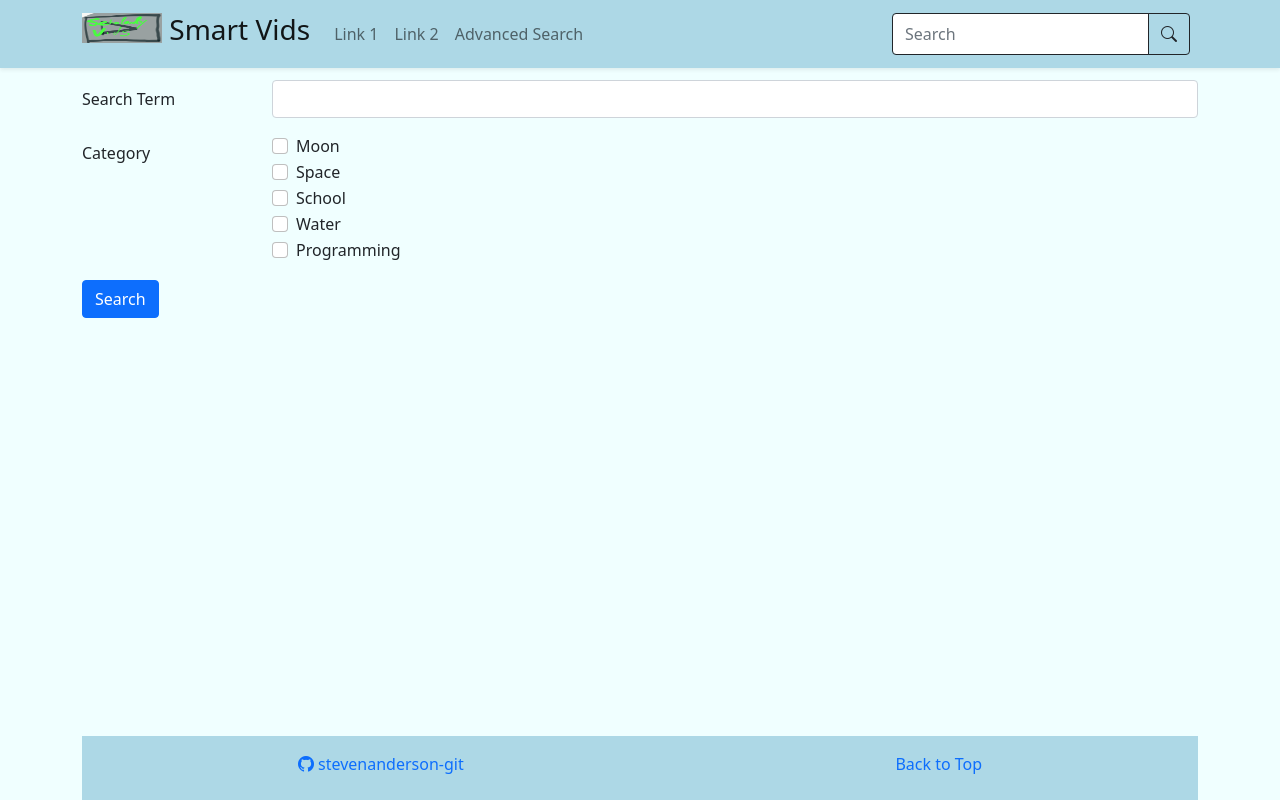
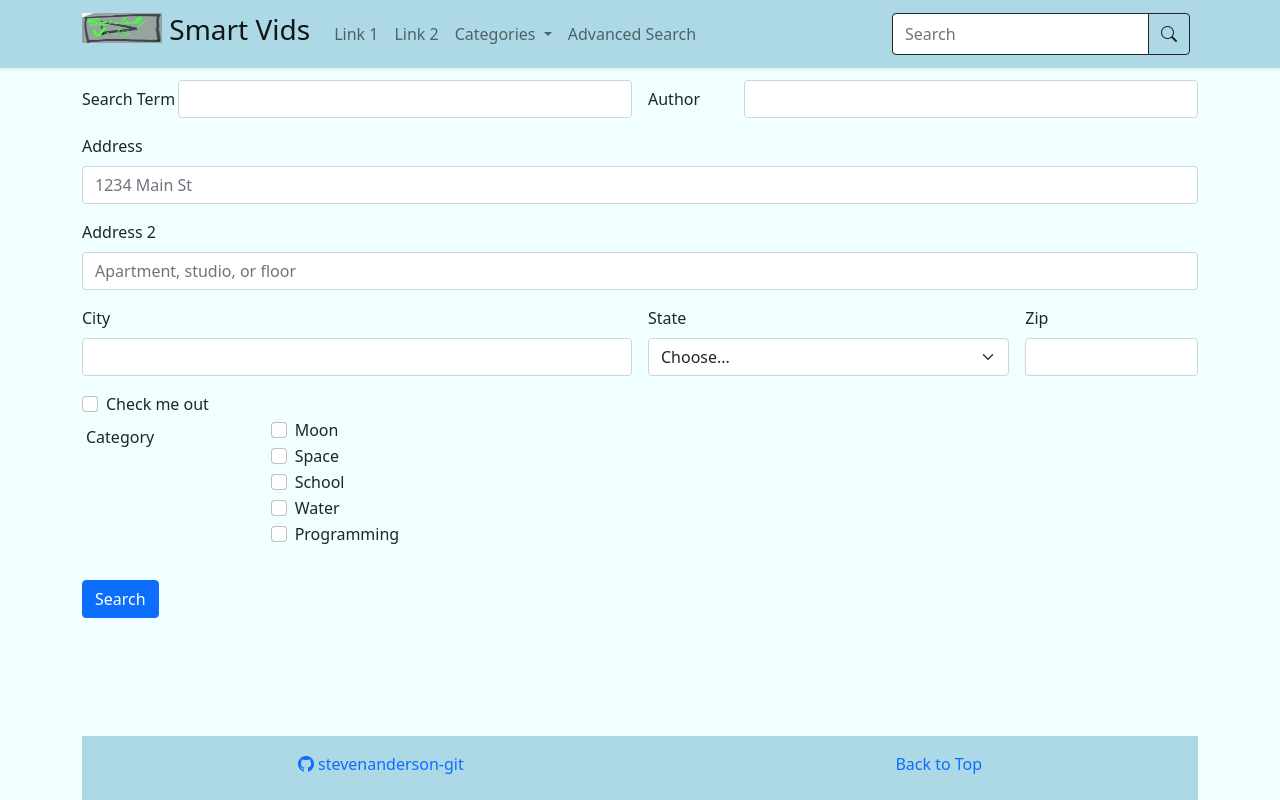
Before and after one commit to stevenanderson-git/scholarlyvids, a Flask app: page /advanced_search in a window 1280 px wide. Run offline with Flask 2, Linux system fonts and the light colour scheme.

Commit message:
Changes to Forms

```diff
--- a/flaskr/templates/advanced_search.html
+++ b/flaskr/templates/advanced_search.html
@@ -1,13 +1,72 @@
 {% extends 'base.html' %}
 {% block content %}
-<div class="container-lg">
-    <form action="{{url_for('search')}}">
-        <div class="row mb-3">
-            <label for="search-term" class="col-sm-2 col-form-label">Search Term</label>
+
+<form class="row g-3 mb-3" action="{{url_for('search')}}">
+
+
+    <div class="col-lg">
+        <div class="row">
+            <label for="search-term" class="text-nowrap col-sm-2 col-form-label">Search Term</label>
             <div class="col-sm-10">
                 <input class="form-control" name="q" id="search-term">
             </div>
+
         </div>
+    </div>
+    <div class="col-lg">
+        <div class="row">
+            <label for="author-term" class="col-sm-2 col-form-label">Author</label>
+            <div class="col-sm-10">
+                <input class="form-control" name="author" id="author-term">
+            </div>
+        </div>
+    </div>
+
+
+
+
+
+    <div class="col-12">
+        <label for="inputAddress" class="form-label">Address</label>
+        <input type="text" class="form-control" id="inputAddress" placeholder="1234 Main St">
+    </div>
+    <div class="col-12">
+        <label for="inputAddress2" class="form-label">Address 2</label>
+        <input type="text" class="form-control" id="inputAddress2" placeholder="Apartment, studio, or floor">
+    </div>
+    <div class="col-md-6">
+        <label for="inputCity" class="form-label">City</label>
+        <input type="text" class="form-control" id="inputCity">
+    </div>
+    <div class="col-md-4">
+        <label for="inputState" class="form-label">State</label>
+        <select id="inputState" class="form-select">
+            <option selected>Choose...</option>
+            <option>...</option>
+        </select>
+    </div>
+    <div class="col-md-2">
+        <label for="inputZip" class="form-label">Zip</label>
+        <input type="text" class="form-control" id="inputZip">
+    </div>
+    <div class="col-12">
+        <div class="form-check">
+            <input class="form-check-input" type="checkbox" id="gridCheck">
+            <label class="form-check-label" for="gridCheck">
+                Check me out
+            </label>
+        </div>
+    </div>
+
+
+
+
+
+
+
+
+
+
     {% if categories %}
     <div class="row mb-3">
         <label for="category-select" class="col-sm-2 col-form-label">Category</label>
@@ -24,8 +83,11 @@
     </div>
     {% endif %}
 
+    <!--TODO: Require at least 1 validation-->
+    <div>
+        <button type="submit" class="btn btn-primary">Search</button>
+    </div>
 
-        <button type="submit" class="btn btn-primary">Search</button>
 </form>
-</div>
+
 {% endblock content %}
--- a/flaskr/templates/base.html
+++ b/flaskr/templates/base.html
@@ -27,7 +27,7 @@
     </header>
 
 
-    <main>
+    <main class="container">
         {% block content %}
         {% endblock content %}
     </main>
--- a/flaskr/templates/navbar.html
+++ b/flaskr/templates/navbar.html
@@ -18,6 +18,23 @@
         <li class="nav-item">
           <a class="nav-link" href="{{ url_for('page2') }}">Link 2</a>
         </li>
+        <!--TODO: Populate from AI categories, Alphabetize-->
+        <li class="nav-item dropdown">
+          <a class="nav-link dropdown-toggle" href="#" id="navbarDropdown" role="button" data-bs-toggle="dropdown" aria-expanded="false">
+            Categories
+          </a>
+          <ul class="dropdown-menu" aria-labelledby="navbarDropdown">
+            <li><a class="dropdown-item" href="#">Science</a></li>
+            <li><a class="dropdown-item" href="#">Math</a></li>
+            <li><a class="dropdown-item" href="#">History</a></li>
+            <li><a class="dropdown-item" href="#">Social Studies</a></li>
+            <li><a class="dropdown-item" href="#">Language</a></li>
+            <li><a class="dropdown-item" href="#">Writing</a></li>
+            <li><a class="dropdown-item" href="#">Music</a></li>
+            <li><hr class="dropdown-divider"></li>
+            <li><a class="dropdown-item" href="{{url_for('advanced_search')}}">Search Multiple Categories...</a></li>
+          </ul>
+        </li>
         <li class="nav-item">
           <a class="nav-link" href="{{url_for('advanced_search')}}">Advanced Search</a>
         </li>
```
Also changed, not shown: flaskr/static/css/base.css (line endings or trailing spaces). Lines whose indentation alone changed are shown as unchanged.
